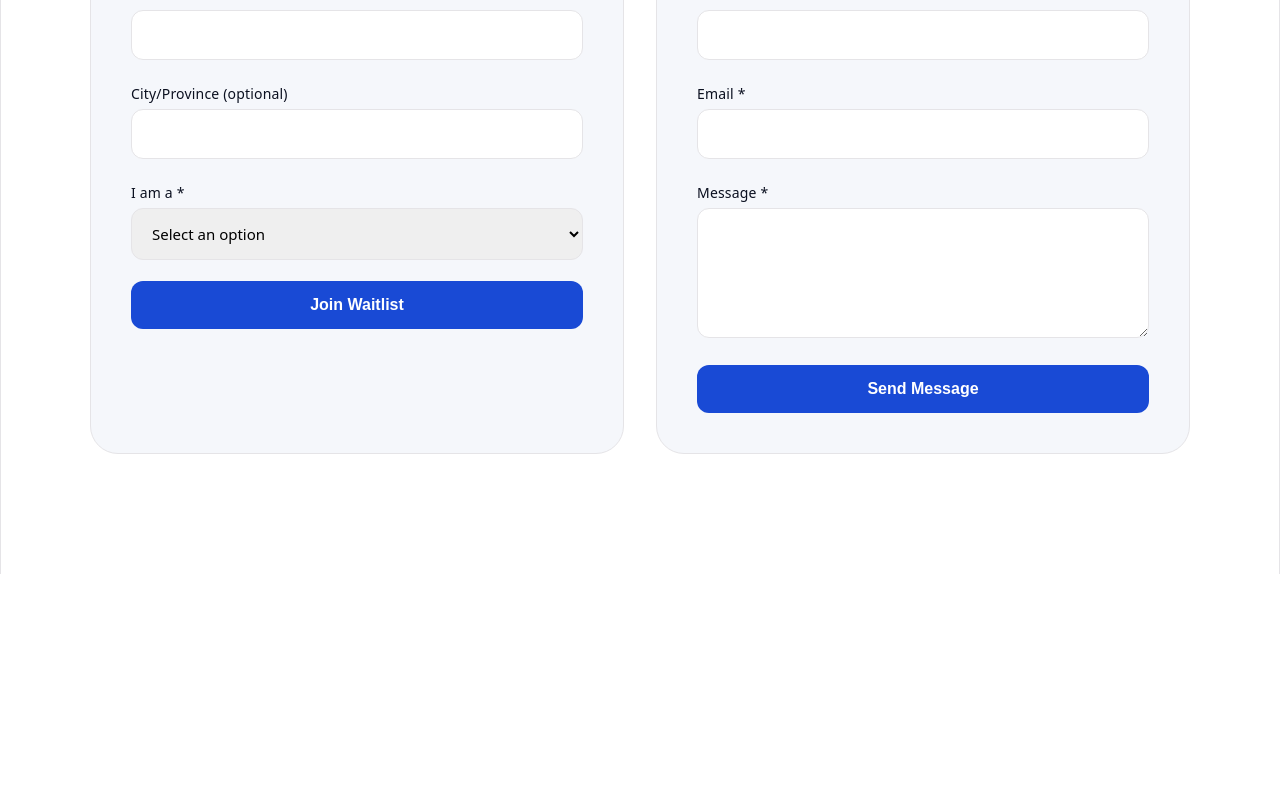
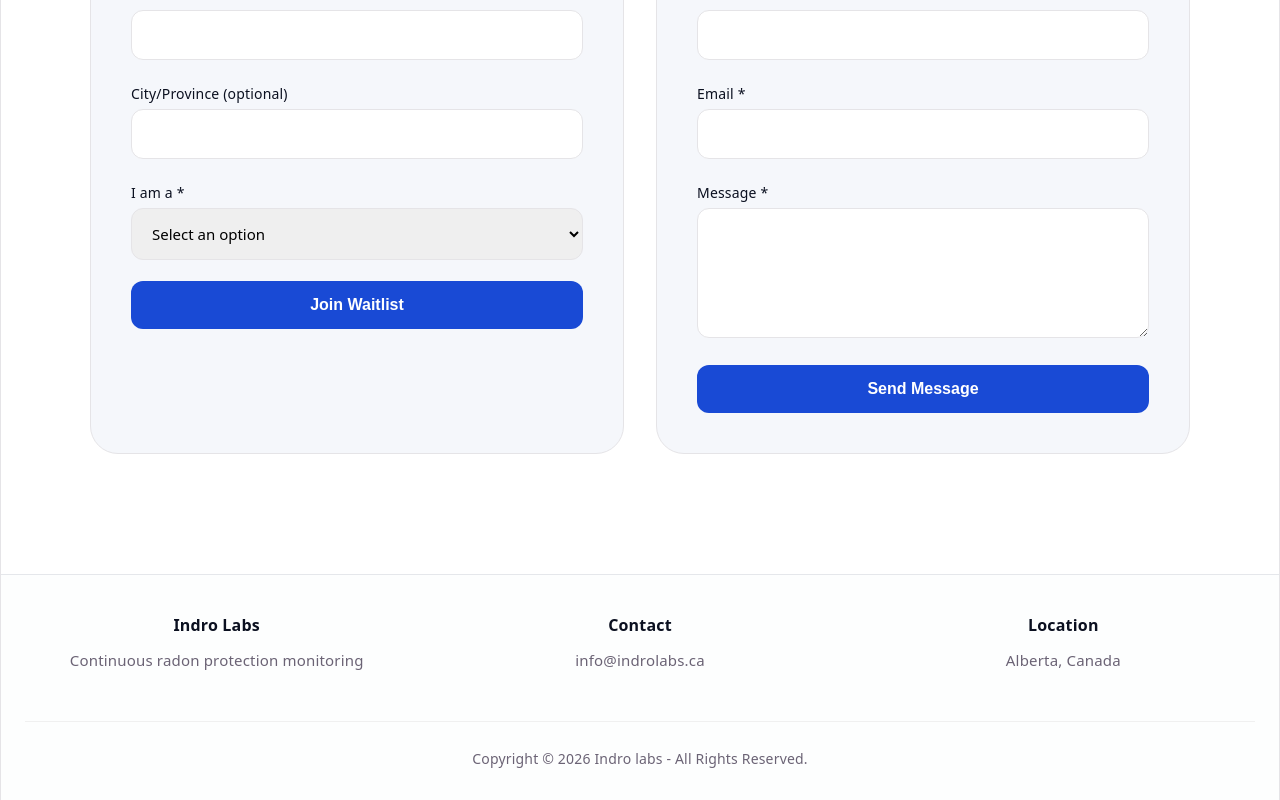
Before and after one commit to indro-labs/website, a React (Vite) app in the folder business-website/: page / in a window 1280 px wide. Shown: the part 4459-5259 px from the top of the page. Before the commit the page ends 5033 px from the top, so only its background shows below. Built offline with nearby package versions, Linux system fonts and the light colour scheme.

Commit message:
added footer

```diff
--- a/business-website/src/App.css
+++ b/business-website/src/App.css
@@ -640,7 +640,7 @@
 
   color: var(--text-h);
 }
-
+/* Mobile */
 @media (max-width: 900px) {
   .contact-grid {
     grid-template-columns: 1fr;
@@ -648,6 +648,71 @@
 
   .contact-container h2 {
     font-size: 38px;
+  }
+}
+/* ========================= */
+/* Footer                    */
+/* ========================= */
+
+#footer {
+  background: #fdfefe;
+
+  border-top: 1px solid #e5e7eb;
+
+  padding: 15px 24px 28px;
+}
+
+.footer-container {
+  max-width: 1280px;
+
+  margin: 0 auto;
+
+  display: grid;
+  grid-template-columns: repeat(3, 1fr);
+
+  gap: 40px;
+}
+
+.footer-column h4 {
+  font-size: 16px;
+  font-weight: 700;
+
+  color: var(--text-h);
+
+  margin-bottom: 10px;
+}
+
+.footer-column p {
+  margin: 0;
+
+  font-size: 15px;
+  line-height: 1.7;
+
+  color: var(--text);
+}
+
+.footer-bottom {
+  margin-top: 48px;
+
+  padding-top: 24px;
+
+  border-top: 1px solid #f0f0f0;
+
+  text-align: center;
+
+  font-size: 14px;
+
+  color: var(--text);
+}
+
+/* Mobile */
+
+@media (max-width: 768px) {
+
+  .footer-container {
+    grid-template-columns: 1fr;
+
+    text-align: center;
   }
 }
 /* ========================= */
--- a/business-website/src/App.jsx
+++ b/business-website/src/App.jsx
@@ -256,7 +256,6 @@ useEffect(() => {
                 </select>
               </div>
 
-
               <button type="submit">Join Waitlist</button>
             </form>
 
@@ -285,6 +284,33 @@ useEffect(() => {
           </div>
         </div>
       </section>
+
+      {/* Footer */}
+      <footer id="footer">
+        <div className="footer-container">
+
+          <div className="footer-column">
+            <h4>Indro Labs</h4>
+            <p>Continuous radon protection monitoring</p>
+          </div>
+
+          <div className="footer-column">
+            <h4>Contact</h4>
+            <p>info@indrolabs.ca</p>
+          </div>
+
+          <div className="footer-column">
+            <h4>Location</h4>
+            <p>Alberta, Canada</p>
+          </div>
+
+        </div>
+
+        <div className="footer-bottom">
+          Copyright © 2026 Indro labs - All Rights Reserved.
+        </div>
+
+      </footer>
     </>
   )
 }
```
